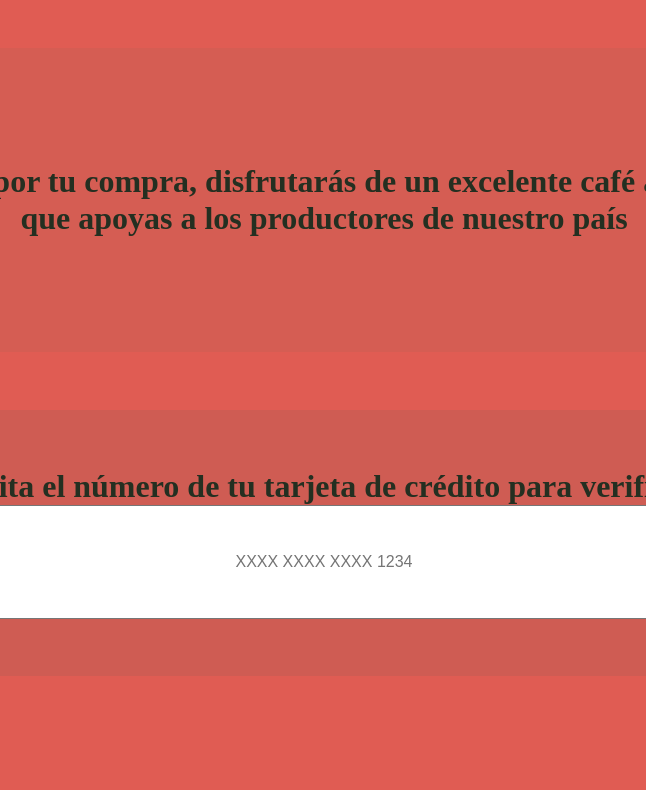
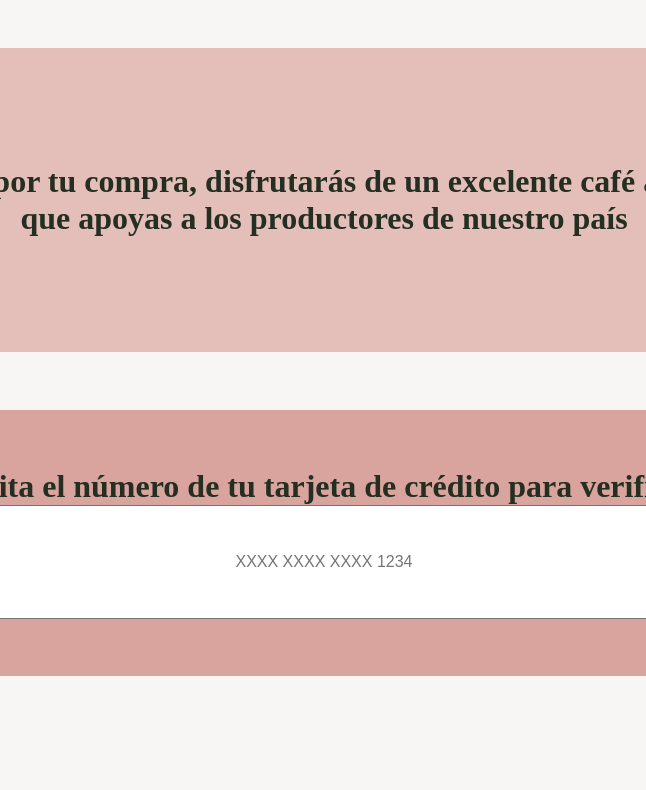
Before and after one commit to andresbolivar07/card_validation, a plain HTML site: page src/index.html in a window 1280 px wide. Shown: the part 784-1574 px from the top of the page, without its empty margins (316-962 px from the left). Drawn offline with Linux system fonts and the light colour scheme.

Commit message:
fix: recode

```diff
--- a/src/style.css
+++ b/src/style.css
@@ -3,7 +3,7 @@
     margin: 0%;
 }
 body{
-    background-color: #e05c53;
+    background-color: rgba(228, 221, 212, 0.24);
 }
 
 header{
```
